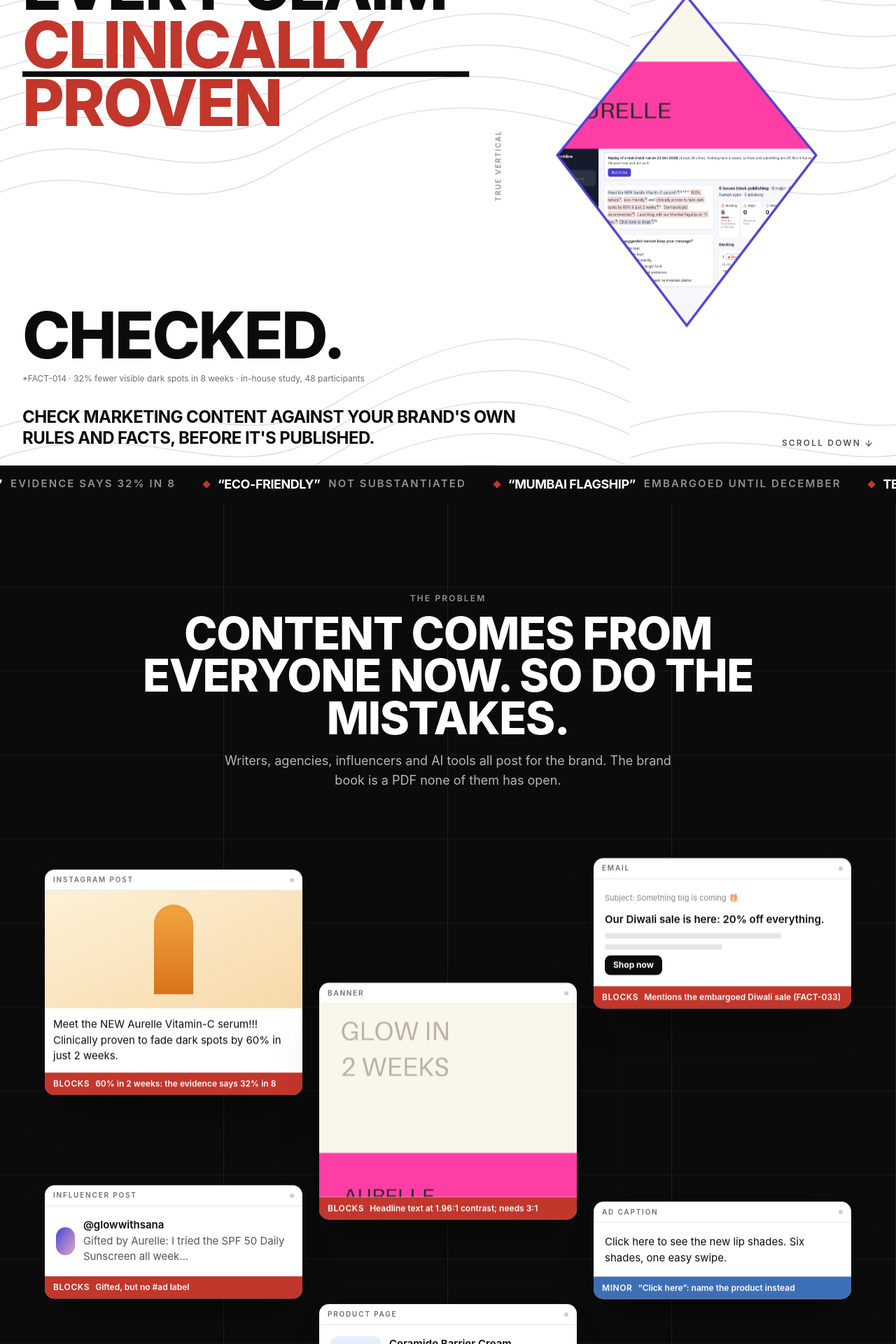
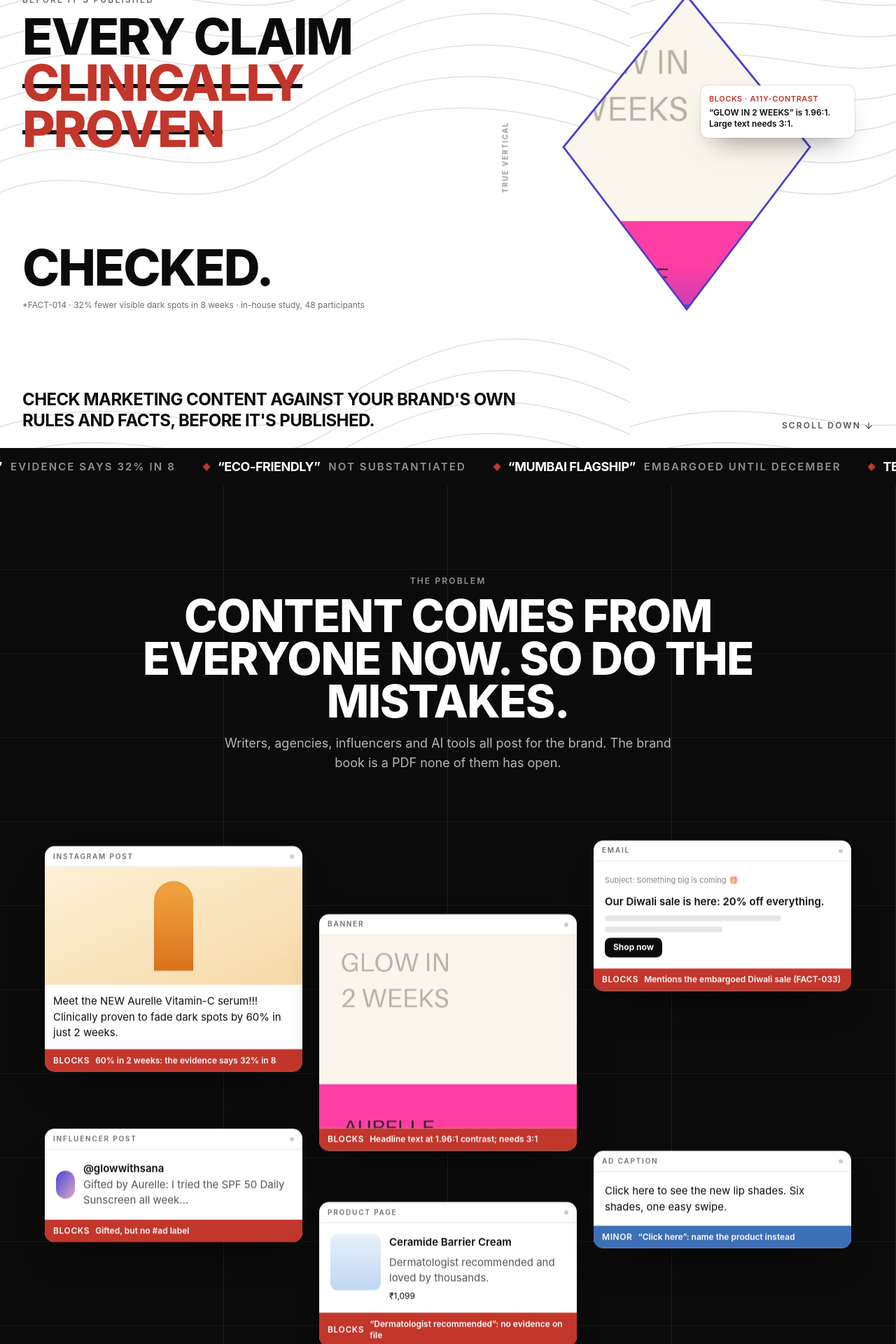
Before and after one commit to vaibhav375/plumbline, a Next.js app in the folder apps/web/: page /login in a window 1280 px wide. Shown: the part 160-2080 px from the top of the page at 70% size. Built offline with nearby package versions, Linux system fonts and the light colour scheme.

Commit message:
ux: line-by-line strike, scanning bob, calmer collage, wrapping role buttons

```diff
--- a/apps/web/app/globals.css
+++ b/apps/web/app/globals.css
@@ -218,7 +218,27 @@
 @keyframes drift { from { transform: translateY(0); } to { transform: translateY(-50%); } }
 .drift { animation: drift 24s linear infinite; }
 
+/* The claim is struck through line by line (each wrapped line gets its own stroke). */
+.strike-bg {
+  background-image: linear-gradient(#0b0b0c, #0b0b0c);
+  background-repeat: no-repeat;
+  background-position: 0 56%;
+  background-size: 0% 0.085em;
+  -webkit-box-decoration-break: clone;
+  box-decoration-break: clone;
+  animation: strike-bg 5s cubic-bezier(0.65, 0, 0.35, 1) infinite;
+}
+@keyframes strike-bg { 0%, 12% { background-size: 0% 0.085em; } 28%, 100% { background-size: 100% 0.085em; } }
+/* A scan line passes down the bob; then the finding pops in. */
+@keyframes scan { 0% { transform: translateY(0); } 70%, 100% { transform: translateY(120px); } }
+.scan, .scan-glow { animation: scan 4s cubic-bezier(0.45, 0, 0.55, 1) infinite; }
+@keyframes finding-pop { 0%, 38% { opacity: 0; transform: translateY(8px) scale(0.96); } 48%, 92% { opacity: 1; transform: none; } 100% { opacity: 0; } }
+.finding-pop { animation: finding-pop 4s ease-out infinite; }
+
 @media (prefers-reduced-motion: reduce) {
+  .strike-bg { animation: none; background-size: 100% 0.085em; }
+  .scan, .scan-glow { animation: none; opacity: 0; }
+  .finding-pop { animation: none; }
   .reveal { opacity: 1; transform: none; transition: none; }
   .marquee, .strike-line, .swap-in, .drift, .change-in, .drop { animation: none; }
   .strike-line { transform: scaleX(1); }
--- a/apps/web/app/login/RoleButton.tsx
+++ b/apps/web/app/login/RoleButton.tsx
@@ -9,7 +9,7 @@
   const { pending } = useFormStatus();
   return (
     <Button type="submit" disabled={pending} aria-label={`Try as ${label}`}
-      className="h-11 w-full bg-white font-display text-sm font-bold uppercase tracking-wide text-ink hover:text-white">
+      className="h-auto min-h-11 w-full whitespace-normal bg-white py-2 font-display text-xs font-bold uppercase leading-tight tracking-wide text-ink hover:text-white">
       {pending ? "Signing in…" : `Try as ${label}`}
     </Button>
   );
--- a/apps/web/app/login/page.tsx
+++ b/apps/web/app/login/page.tsx
@@ -91,38 +91,39 @@
           {/* The thesis, acted out: a claim is struck out and the approved wording takes its place. */}
           <div className="space-y-3">
             <p className={`${label} text-ink/60`}>Before it&apos;s published</p>
-            <p className="font-display text-[clamp(2.6rem,7.2vw,6.6rem)] font-extrabold uppercase leading-[0.9] tracking-[-0.03em]">
+            <p className="font-display text-[clamp(2.4rem,5.6vw,5.4rem)] font-extrabold uppercase leading-[0.92] tracking-[-0.03em]">
               <span className="block">Every claim</span>
-              <span className="relative block w-fit text-blocking">
-                Clinically proven
-                <span aria-hidden className="strike-line absolute inset-x-0 top-1/2 h-[0.09em] -translate-y-1/2 bg-ink" />
-              </span>
+              <span className="block"><span className="strike-bg text-blocking">Clinically proven</span></span>
               <span className="swap-in block text-ok">Shown to visibly reduce*</span>
               <span className="block">Checked.</span>
             </p>
             <p className="font-mono text-xs text-ink/60">*FACT-014 · 32% fewer visible dark spots in 8 weeks · in-house study, 48 participants</p>
           </div>
 
-          {/* The plumb bob as a window onto the content it checks. */}
-          <div className="relative mx-auto aspect-[5/6] w-full max-w-[420px]">
-            <svg viewBox="0 0 100 120" className="absolute inset-0 h-full w-full" aria-hidden>
+          {/* The plumb bob as a window onto the content it checks: a scan line passes, a finding appears. */}
+          <div className="relative mx-auto aspect-[5/6] w-full max-w-[400px]">
+            <svg viewBox="0 0 100 120" className="absolute inset-0 h-full w-full overflow-visible" aria-hidden>
               <defs>
                 <clipPath id="bob"><path d="M50 4 L94 58 L50 116 L6 58 Z" /></clipPath>
               </defs>
-              <line x1="50" y1="-40" x2="50" y2="4" stroke="#0B0B0C" strokeWidth="0.8" />
+              <line x1="50" y1="-60" x2="50" y2="4" stroke="#0B0B0C" strokeWidth="0.6" />
               <g clipPath="url(#bob)">
-                <rect width="100" height="120" fill="#0B0B0C" />
-                <foreignObject x="0" y="0" width="100" height="240">
-                  <div className="drift">
-                    <Image src="/images/aurelle-banner.png" alt="" width={100} height={100} className="block w-full" />
-                    <Image src="/images/plumbline-check.png" alt="" width={100} height={67} className="block w-full" />
-                    <Image src="/images/aurelle-banner.png" alt="" width={100} height={100} className="block w-full" />
-                    <Image src="/images/plumbline-check.png" alt="" width={100} height={67} className="block w-full" />
-                  </div>
-                </foreignObject>
+                <image href="/images/aurelle-banner.png" x="-10" y="0" width="120" height="120" preserveAspectRatio="xMidYMid slice" />
+                <rect className="scan" x="0" y="0" width="100" height="1.2" fill="#4B3FD1" />
+                <rect className="scan-glow" x="0" y="-14" width="100" height="14" fill="url(#glow)" />
               </g>
-              <path d="M50 4 L94 58 L50 116 L6 58 Z" fill="none" stroke="#4B3FD1" strokeWidth="0.8" />
+              <defs>
+                <linearGradient id="glow" x1="0" x2="0" y1="0" y2="1">
+                  <stop offset="0" stopColor="#4B3FD1" stopOpacity="0" />
+                  <stop offset="1" stopColor="#4B3FD1" stopOpacity="0.28" />
+                </linearGradient>
+              </defs>
+              <path d="M50 4 L94 58 L50 116 L6 58 Z" fill="none" stroke="#4B3FD1" strokeWidth="0.7" />
             </svg>
+            <div className="finding-pop absolute top-[30%] -right-2 max-w-[220px] rounded-lg bg-white p-3 text-xs shadow-[0_20px_40px_-20px_rgba(0,0,0,0.5)] ring-1 ring-ink/10 sm:-right-10">
+              <p className="font-label text-[11px] font-semibold uppercase tracking-wider text-blocking">Blocks · A11Y-CONTRAST</p>
+              <p className="mt-1 font-semibold text-ink">“GLOW IN 2 WEEKS” is 1.96:1. Large text needs 3:1.</p>
+            </div>
             <span className={`${label} absolute -left-2 top-1/2 -translate-x-full -rotate-90 text-[10px] text-ink/50 max-lg:hidden`}>True vertical</span>
           </div>
         </div>
@@ -151,7 +152,7 @@
       </div>
 
       {/* ---------- What goes out unchecked ---------- */}
-      <section id="how" className="guides-dark relative overflow-hidden bg-ink px-5 py-24 text-white sm:px-8 sm:py-32">
+      <section id="how" className="guides-dark relative overflow-hidden bg-ink px-5 pt-24 pb-16 text-white sm:px-8 sm:pt-32 sm:pb-24">
         <Reveal className="relative z-10 mx-auto max-w-5xl text-center">
           <p className={`${label} text-white/55`}>The problem</p>
           <h2 className="mt-3 font-display text-[clamp(2rem,5vw,4.2rem)] font-extrabold uppercase leading-[0.95] tracking-[-0.02em]">
@@ -162,8 +163,8 @@
           </p>
         </Reveal>
 
-        <div className="relative mx-auto mt-16 grid max-w-6xl grid-cols-1 gap-6 sm:grid-cols-2 lg:grid-cols-3">
-          <Parallax speed={0.06}>
+        <div className="relative mx-auto mt-20 grid max-w-6xl grid-cols-1 gap-6 sm:grid-cols-2 lg:grid-cols-3">
+          <Parallax speed={0.03}>
             <Specimen kind="Instagram post" finding="60% in 2 weeks: the evidence says 32% in 8">
               <div className="bg-gradient-to-br from-[#FDF1D6] to-[#F7D9A8] p-5">
                 <div className="mx-auto h-32 w-14 rounded-t-full rounded-b-lg bg-gradient-to-b from-[#F2A541] to-[#D9731A] shadow-inner" />
@@ -171,12 +172,12 @@
               <p className="p-3 text-sm">Meet the NEW Aurelle Vitamin-C serum!!! Clinically proven to fade dark spots by 60% in just 2 weeks.</p>
             </Specimen>
           </Parallax>
-          <Parallax speed={0.14} className="lg:mt-24">
+          <Parallax speed={0.07} className="lg:mt-16">
             <Specimen kind="Banner" finding="Headline text at 1.96:1 contrast; needs 3:1">
               <Image src="/images/aurelle-banner.png" alt="Aurelle banner with pale headline text" width={540} height={540} className="block aspect-[4/3] w-full object-cover" />
             </Specimen>
           </Parallax>
-          <Parallax speed={0.04}>
+          <Parallax speed={0.02}>
             <Specimen kind="Email" finding="Mentions the embargoed Diwali sale (FACT-033)">
               <div className="space-y-2 p-4 text-sm">
                 <p className="font-mono text-[11px] text-ink/50">Subject: Something big is coming 🎁</p>
@@ -187,7 +188,7 @@
               </div>
             </Specimen>
           </Parallax>
-          <Parallax speed={0.1} className="lg:-mt-10">
+          <Parallax speed={0.05} className="lg:-mt-10">
             <Specimen kind="Influencer post" finding="Gifted, but no #ad label">
               <div className="flex items-center gap-3 p-4">
                 <span className="size-10 rounded-full bg-gradient-to-br from-accent-brand to-[#E7A3C5]" />
@@ -198,7 +199,7 @@
               </div>
             </Specimen>
           </Parallax>
-          <Parallax speed={0.18} className="lg:mt-16">
+          <Parallax speed={0.08} className="lg:mt-10">
             <Specimen kind="Product page" finding="“Dermatologist recommended”: no evidence on file">
               <div className="grid grid-cols-[72px_1fr] gap-3 p-4">
                 <div className="h-20 rounded-lg bg-gradient-to-b from-[#E8F1FB] to-[#BFD6F2]" />
@@ -210,7 +211,7 @@
               </div>
             </Specimen>
           </Parallax>
-          <Parallax speed={0.08}>
+          <Parallax speed={0.04}>
             <Specimen kind="Ad caption" finding="“Click here”: name the product instead" tone="minor">
               <p className="p-4 text-sm">Click here to see the new lip shades. Six shades, one easy swipe.</p>
             </Specimen>
@@ -236,10 +237,8 @@
             ["Reviewed and recorded", "Reviewers decide, approvals are routed, and every step lands in a tamper-evident log."],
           ].map(([title, body], i) => (
             <Reveal as="li" key={title} delay={i * 70} className="group bg-white p-6 transition-colors duration-300 hover:bg-ink hover:text-white">
-              <div className="flex items-start justify-between">
-                <h3 className="font-display text-xl font-bold uppercase tracking-tight">{title}</h3>
-                <span className={`${label} text-ink/40 group-hover:text-white/50`}>Step {i + 1} / 6</span>
-              </div>
+              <span className={`${label} text-ink/40 group-hover:text-white/50`}>Step {i + 1} of 6</span>
+              <h3 className="mt-2 font-display text-xl font-bold uppercase tracking-tight">{title}</h3>
               <p className="mt-3 text-[15px] leading-relaxed text-ink/70 group-hover:text-white/75">{body}</p>
             </Reveal>
           ))}
```
